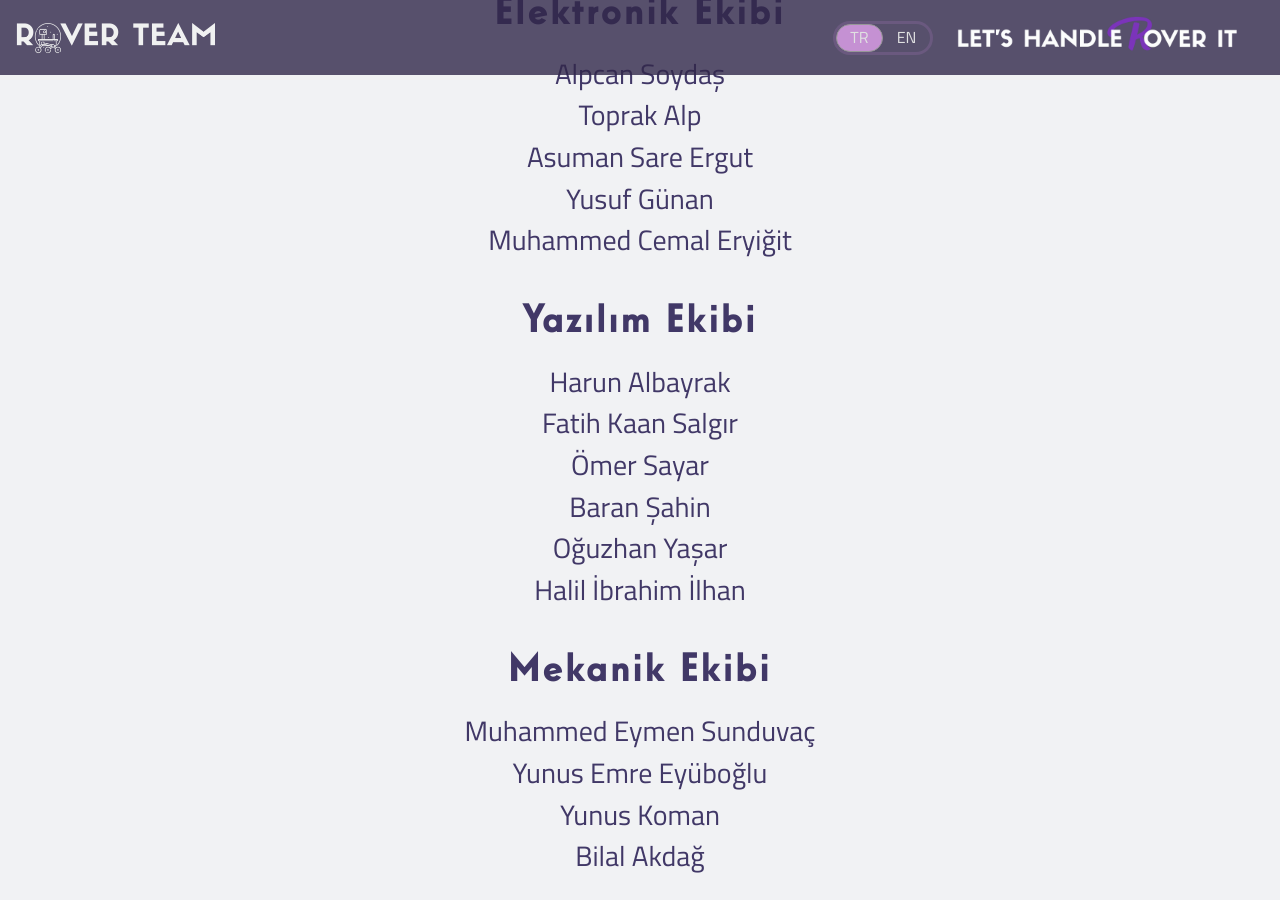
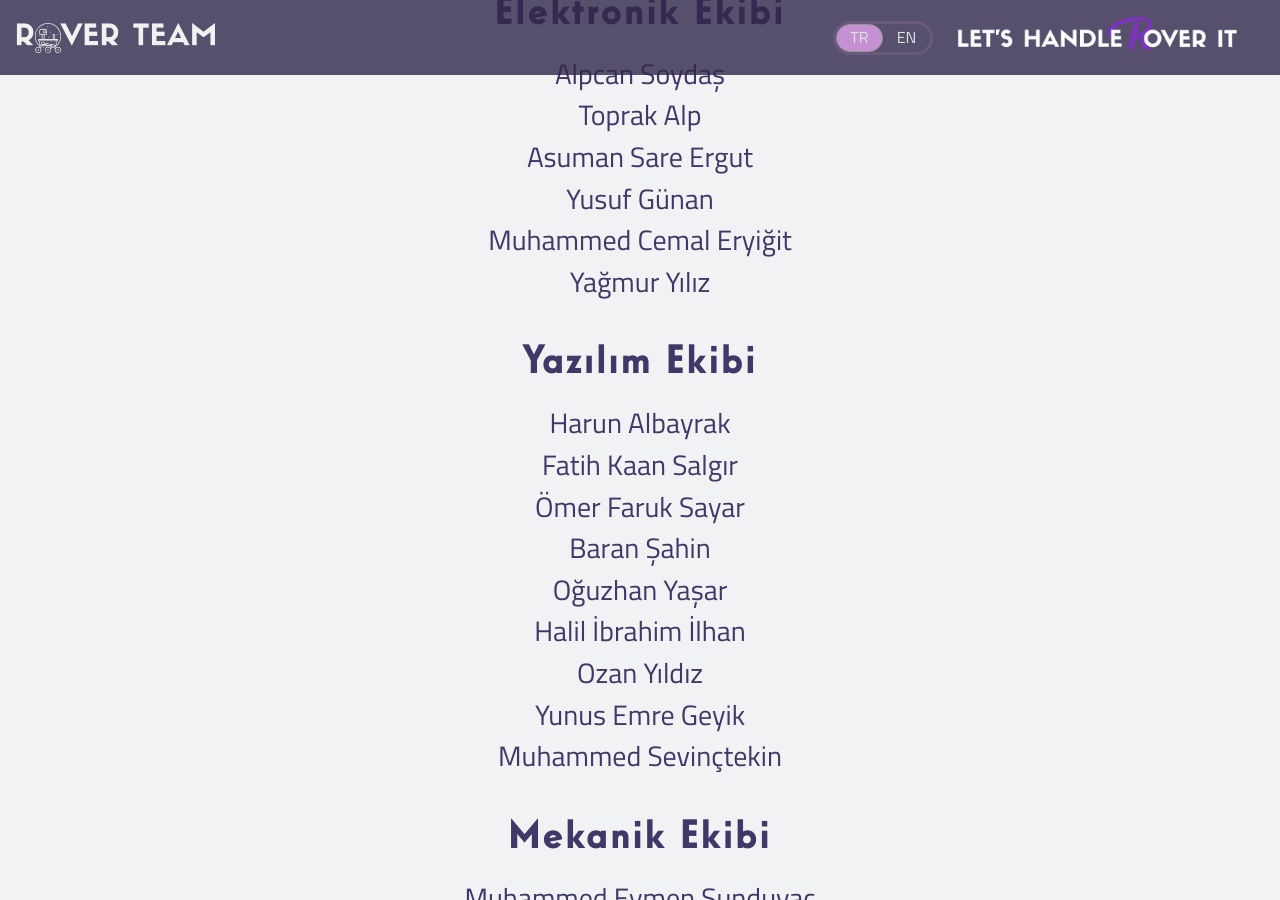
Before and after one commit to harunalbayrak/gtu-rover-website, a Jekyll site: the page built from members/index.md, in a window 1280 px wide and 900 px high, scrolled down 394 px. Built offline with Jekyll 4.4.1, drawn with Linux system fonts in a browser that asks for light colours; nearby versions of some CDN libraries.

Commit message:
new membres

```diff
--- a/_config.yml
+++ b/_config.yml
@@ -22,13 +22,17 @@ members:
     - Asuman Sare Ergut
     - Yusuf Günan
     - Muhammed Cemal Eryiğit
+    - Yağmur Yılız
   - software:
     - Harun Albayrak
     - Fatih Kaan Salgır
-    - Ömer Sayar
+    - Ömer Faruk Sayar
     - Baran Şahin
     - Oğuzhan Yaşar
     - Halil İbrahim İlhan
+    - Ozan Yıldız
+    - Yunus Emre Geyik
+    - Muhammed Sevinçtekin
   - mechanical:
     - Muhammed Eymen Sunduvaç
     - Yunus Emre Eyüboğlu
```
